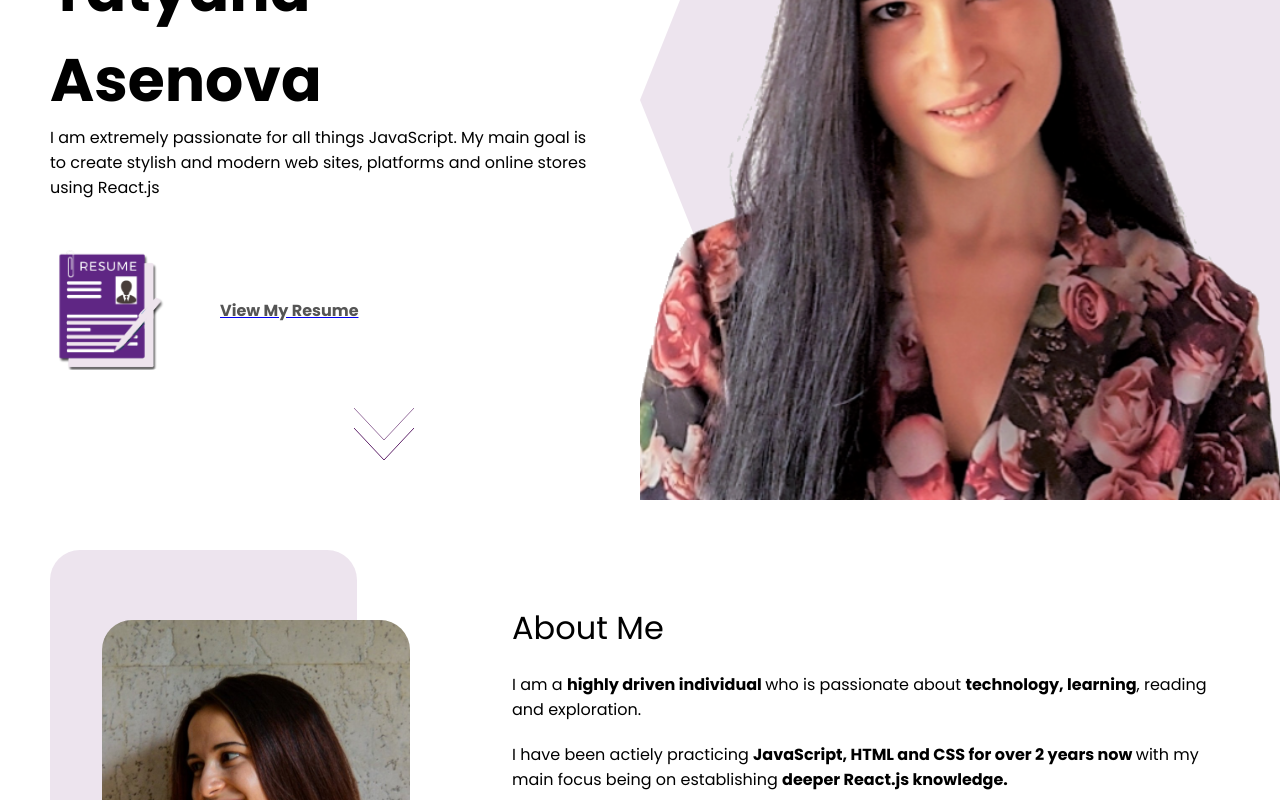
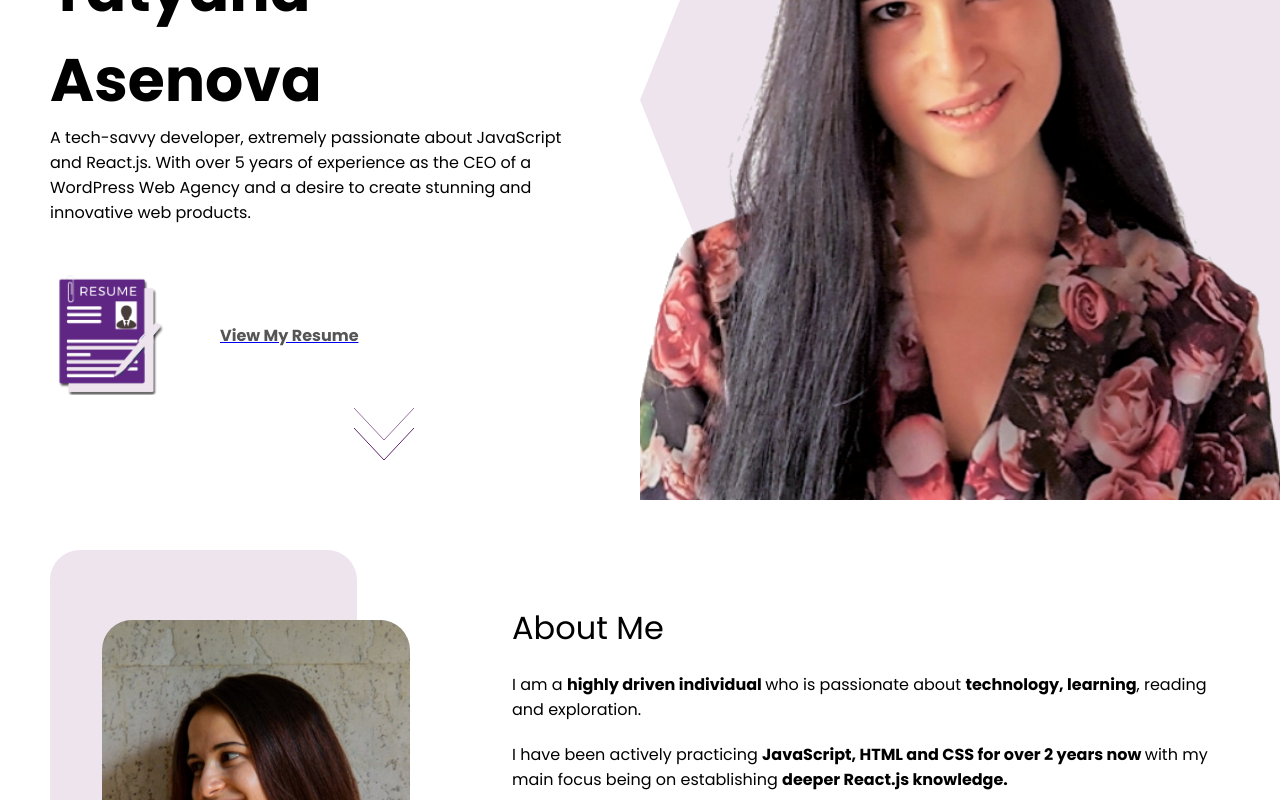
Before and after one commit to Tatyana-OA/personal-portfolio-react-js, a React (Create React App) app: page / in a window 1280 px wide. Shown: the part 300-1100 px from the top of the page. Built offline with nearby package versions, Linux system fonts and the light colour scheme.

Commit message:
Changing some about info

```diff
--- a/src/components/about/About.js
+++ b/src/components/about/About.js
@@ -19,7 +19,7 @@ const About = () => {
 		I am a <strong>highly driven individual </strong>who is passionate about <strong>technology, learning</strong>, reading and exploration.
 		</p>
 		<p className="a-sub">
-			I have been actiely practicing <strong>JavaScript, HTML and CSS for over 2 years now </strong>with my main focus being on establishing <strong>deeper React.js knowledge.</strong> </p>
+			I have been actively practicing <strong>JavaScript, HTML and CSS for over 2 years now </strong>with my main focus being on establishing <strong>deeper React.js knowledge.</strong> </p>
 		<p className="a-sub">
 		I have <strong>5 years of experience as lead project manager and CEO of a WordPress Web Agency</strong>, with some of that experience including <strong>custom WordPress coding using PHP, JavaScript, HTML and CSS</strong>.
 		</p>
--- a/src/components/intro/Intro.js
+++ b/src/components/intro/Intro.js
@@ -20,7 +20,7 @@ const Intro = () => {
 						</div>
 					</div>
 					<p className="i-desc">
-						I am extremely passionate for all things JavaScript. My main goal is to create stylish and modern web sites, platforms and online stores using React.js
+						A tech-savvy developer, extremely passionate about JavaScript and React.js. With over 5 years of experience as the CEO of a WordPress Web Agency and a desire to create stunning and innovative web products.
 					</p>
 					<div className="a-award">
           <img src={Award} alt="" className="a-award-img" />
```
Also changed, not shown: firebase.json (added), 1 other file (tests, documents, lock files or other folders).
